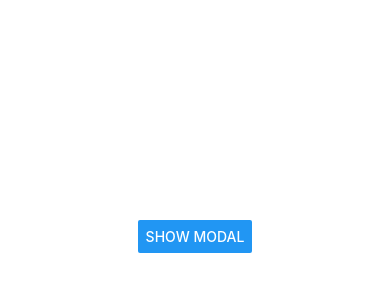
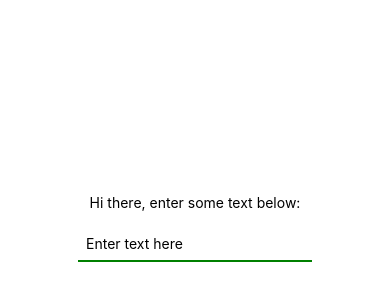
Before and after one commit to Wanderson77/rnui-core-screens, a React Native app: screen / in a window 390 px wide. Shown: the part 186-486 px from the top of the page. Built offline with nearby package versions, Linux system fonts and the light colour scheme.

Commit message:
rnui-core-screens

```diff
--- a/App.js
+++ b/App.js
@@ -1,4 +1,4 @@
-import MyComponent from './src/core/Modal/Slide';
+import MyComponent from './src/core/KeyboardAvoidingView/SomeText';
 
 export default function App() {
   return (
--- a/package.json
+++ b/package.json
@@ -9,7 +9,7 @@
     "web": "expo start --web"
   },
   "dependencies": {
-    "expo": "~50.0.6",
+    "expo": "^51.0.8",
     "expo-status-bar": "~1.11.1",
     "react": "18.2.0",
     "react-native": "0.73.2"
--- /dev/null
+++ b/src/core/KeyboardAvoidingView/SomeText/index.js
@@ -0,0 +1,37 @@
+import {
+    StyleSheet,
+    Text,
+    TextInput,
+    KeyboardAvoidingView,
+    SafeAreaView,
+    Platform
+} from 'react-native';
+import React from 'react';
+
+export default function SomeText() {
+  const [inputValue, setInputValue] = React.useState("");
+  return (
+    <SafeAreaView style={styles.container}>
+      <KeyboardAvoidingView style={styles.container} behavior={Platform.OS === "ios" ? "padding" : "height"}>
+        <Text>Hi there, enter some text below:</Text>
+        <TextInput style={styles.input} value={inputValue} onChangeText={setInputValue} placeholder='Enter text here' />
+      </KeyboardAvoidingView>
+    </SafeAreaView>
+  );
+}
+
+const styles = StyleSheet.create({
+  container: {
+    flex: 1,
+    backgroundColor: '#fff',
+    alignItems: 'center',
+    justifyContent: 'center',
+  },
+  input: {
+    borderBottomColor: "green",
+    borderBottomWidth: 2,
+    alignSelf: "stretch",
+    margin: 16,
+    padding: 8
+  }
+});
```
Also changed, not shown: 2 other files (tests, documents, lock files or other folders).
